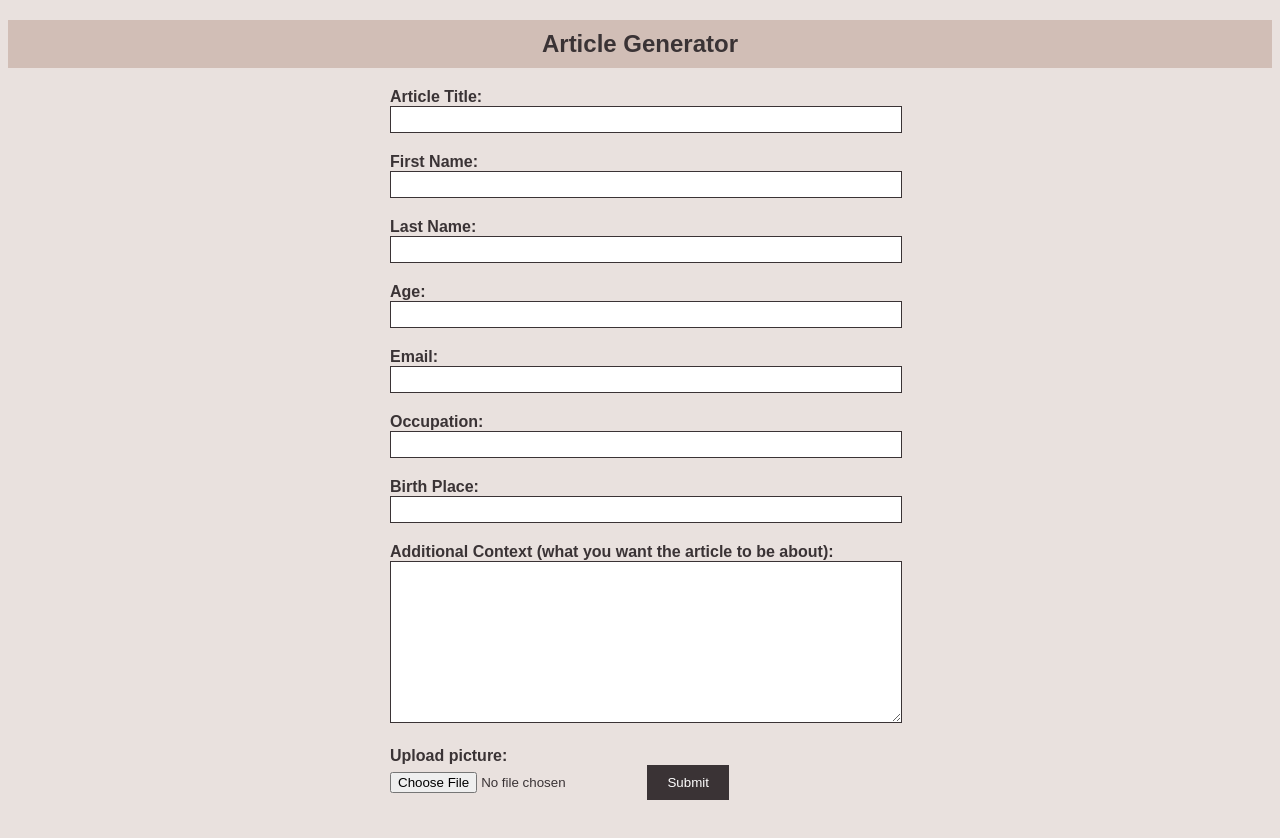
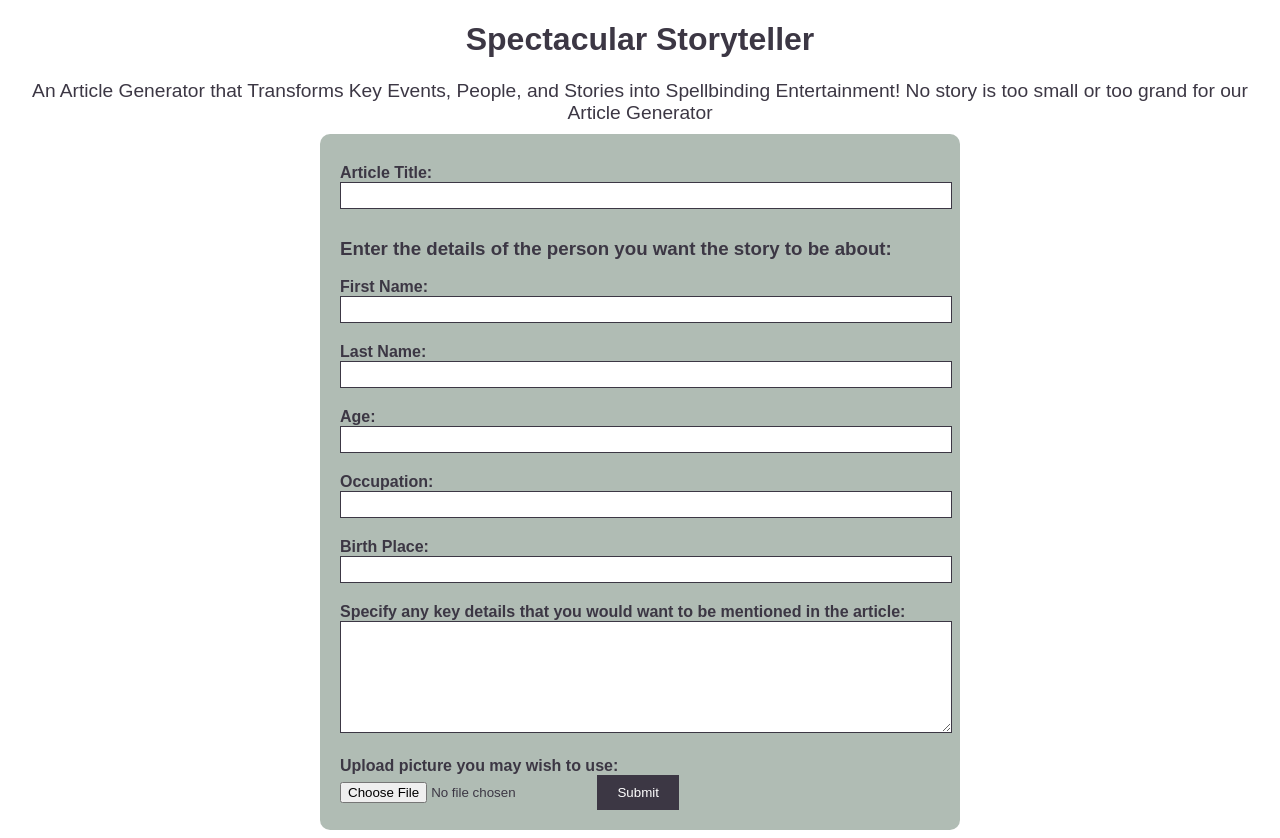
Before and after one commit to CiaranMaloy/HTP-Novelty-Article, a Flask app: page / in a window 1280 px wide. Before the commit the page ends 800 px from the top, so only its background shows below. Run offline with Flask 3, Linux system fonts and the light colour scheme.

Commit message:
Updated the form style slightly

```diff
--- a/generate_prompt.py
+++ b/generate_prompt.py
@@ -9,10 +9,10 @@ def format_prompt(request):
     first_name = request.form['first-name']
     last_name = request.form['last-name']
     age = request.form['age']
-    email = request.form['email']
+    #email = request.form['email']
     occupation = request.form['occupation']
     birth_place = request.form['birth-place']
-    text = request.form['text']
+    text = request.form['key-details']
 
     # generates prompt
     prompt = "Generate a news article in the style of Waltham Forest Echo (https://walthamforestecho.co.uk/).\n"
--- a/website/templates/article.html
+++ b/website/templates/article.html
@@ -36,7 +36,8 @@
   </header>
 
   <article>
-
+    <h1>Uploaded Picture:</h1>
+    <img src="{{ url_for('static', filename='uploads/' + filename) }}" alt="Uploaded Picture">
     <p>
     {% for line in content%}
     {{line}}<br>
--- a/website/templates/home.html
+++ b/website/templates/home.html
@@ -1,22 +1,32 @@
 <!DOCTYPE html>
-<html>
+<html lang="en">
 <head>
-  <title>Article Generator</title>
+    <meta charset="UTF-8">
+    <meta name="viewport" content="width=device-width, initial-scale=1.0">
+    <title>Spectacular Storyteller</title>
     <style>
         body {
-      background-color: #E9E1DE;
-      color: #3A3335;
+            background-color: #FFFFFF;
+            color: #3C3744;
             font-family: Arial, sans-serif;
         }
 
-    h2 {
-      color: #3A3335;
+        h1 {
             text-align: center;
         }
 
+        p {
+            text-align: center;
+            font-size: 1.2em;
+            margin: 10px 0;
+        }
+
         form {
-      max-width: 500px;
+            max-width: 600px;
             margin: 0 auto;
+            background-color: rgba(124, 144, 130, 0.6);
+            padding: 20px;
+            border-radius: 10px;
         }
 
         label {
@@ -31,15 +41,15 @@
             width: 100%;
             padding: 5px;
             margin-bottom: 10px;
-      border: 1px solid #3A3335;
+            border: 1px solid #3C3744;
         }
 
         textarea {
-      height: 150px;
+            height: 100px;
         }
 
         input[type="submit"] {
-      background-color: #3A3335;
+            background-color: #3C3744;
             color: white;
             border: none;
             padding: 10px 20px;
@@ -48,35 +58,30 @@
     </style>
 </head>
 <body>
-  <h2 style="background-color: #D1BEB6; padding: 10px;">Article Generator</h2>
+    <h1>Spectacular Storyteller</h1>
+    <p>An Article Generator that Transforms Key Events, People, and Stories into Spellbinding Entertainment! No story is too small or too grand for our Article Generator</p>
+
     <form action="/" method="POST" enctype="multipart/form-data">
         <label for="article-title">Article Title:</label>
         <input type="text" id="article-title" name="article-title" required>
 
+        <h3>Enter the details of the person you want the story to be about:</h3>
         <label for="first-name">First Name:</label>
         <input type="text" id="first-name" name="first-name" required>
-
         <label for="last-name">Last Name:</label>
         <input type="text" id="last-name" name="last-name" required>
-
         <label for="age">Age:</label>
         <input type="text" id="age" name="age" required>
-
-    <label for="email">Email:</label>
-    <input type="email" id="email" name="email" required>
-
         <label for="occupation">Occupation:</label>
         <input type="text" id="occupation" name="occupation" required>
-
         <label for="birth-place">Birth Place:</label>
         <input type="text" id="birth-place" name="birth-place" required>
 
-    <label for="text">Additional Context (what you want the article to be about):</label>
-    <textarea id="text" name="text" rows="6" maxlength="1000" required></textarea>
+        <label for="key-details">Specify any key details that you would want to be mentioned in the article:</label>
+        <textarea id="key-details" name="key-details" maxlength="400" required></textarea>
 
-    <label for="picture">Upload picture:</label>
+        <label for="picture">Upload picture you may wish to use:</label>
         <input type="file" id="picture" name="picture">
-
         <input type="submit" value="Submit">
     </form>
 </body>
--- a/website/views.py
+++ b/website/views.py
@@ -11,12 +11,20 @@ views = Blueprint('views', __name__)
 #@login_required
 def home():
     if request.method == 'POST':
+        file = request.files['picture']
+
         prompt = format_prompt(request)
         response = ask_gpt(prompt)
 
         content = response.choices[0]['message']['content']
         content_lists = content.split('\n')
 
-        return render_template('article.html', content=content_lists, date=datetime.today().strftime('%Y-%m-%d'), article_title=request.form['article-title'])
+        return render_template('article.html', content=content_lists, date=datetime.today().strftime('%Y-%m-%d'), article_title=request.form['article-title'], filename=file.filename)
 
     return render_template('home.html')
+
+@views.route('/upload', methods=['POST'])
+def upload():
+    file = request.files['picture']
+    # Process the uploaded file here (e.g., save it to a directory or perform any required operations)
+    return render_template('next_page.html', filename=file.filename)
```
Lines whose indentation alone changed are shown as unchanged.
